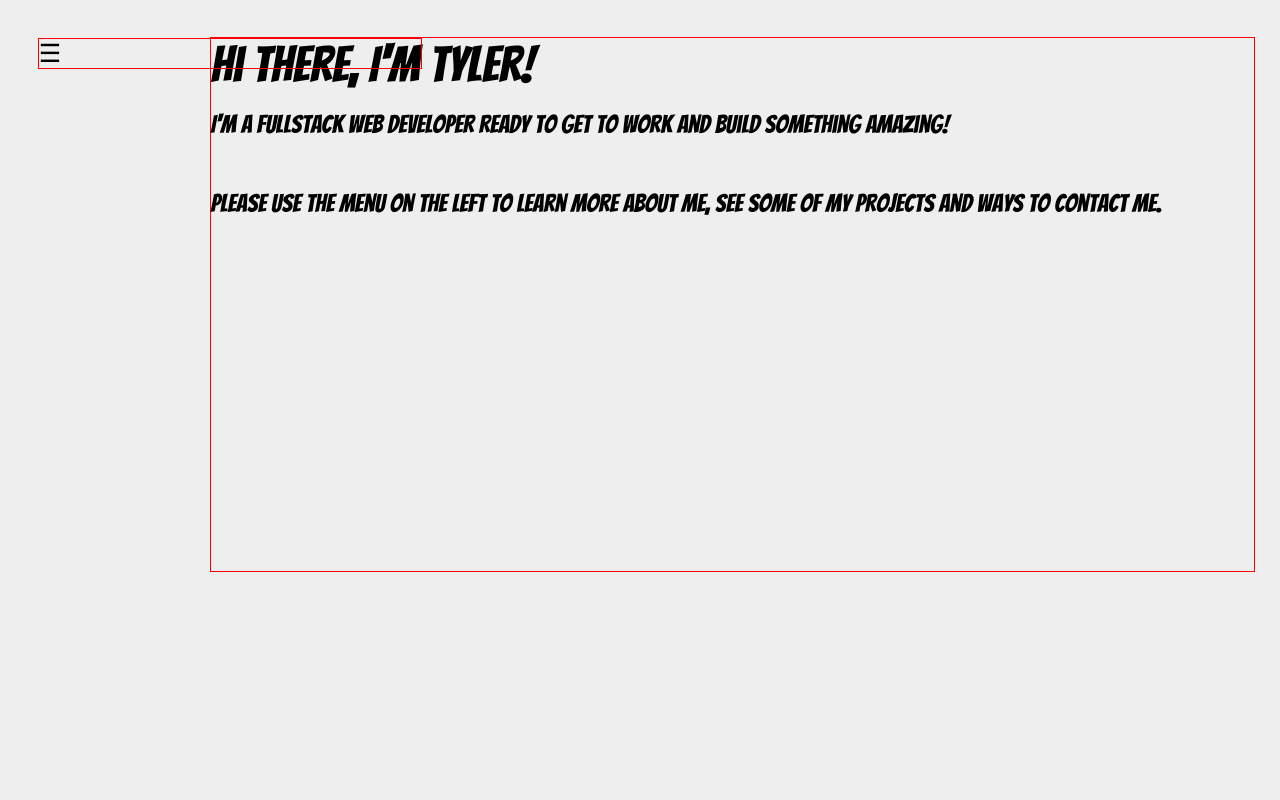
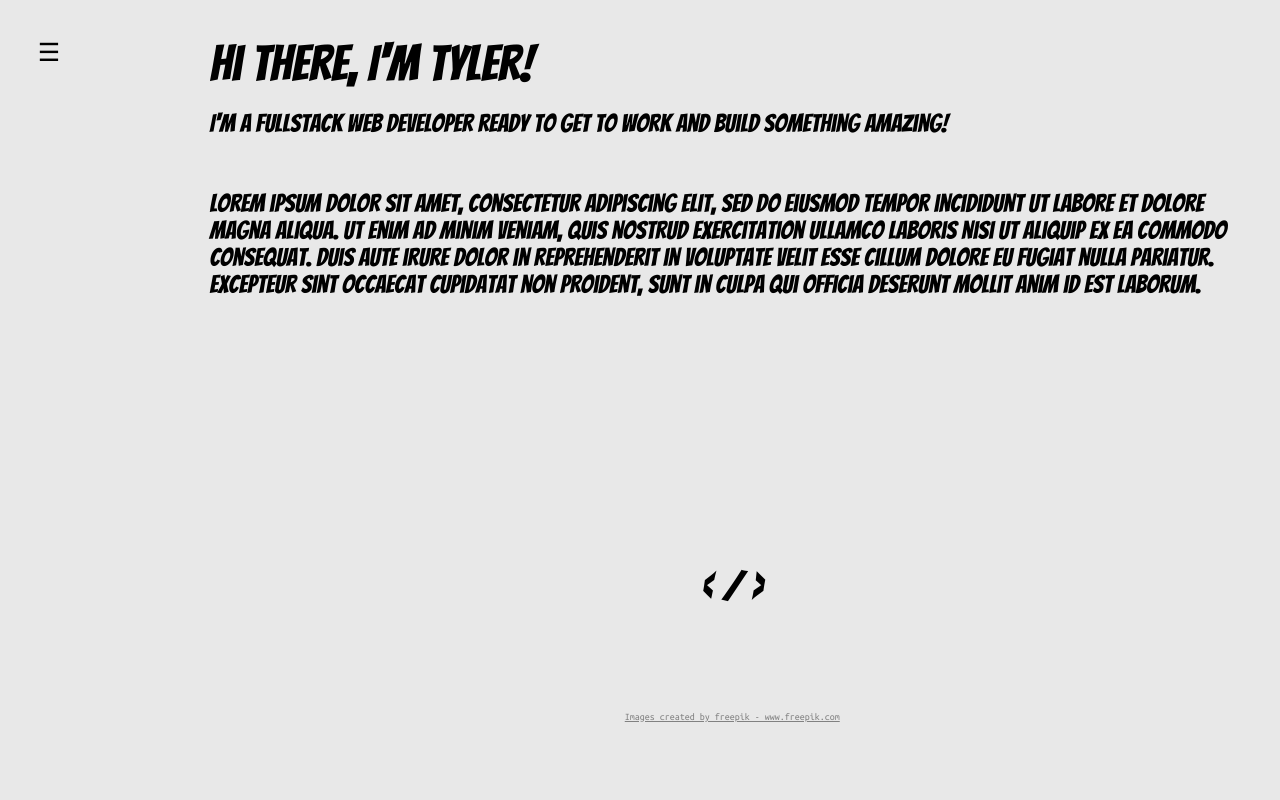
Before and after one commit to tbrown815/portfolio-react, a React (Create React App) app: page / in a window 1280 px wide. Shown: the top 800 px of the page. Built offline with nearby package versions, Linux system fonts and the light colour scheme.

Commit message:
updates for different color selections on nav and site

```diff
--- a/src/About_cp/about.js
+++ b/src/About_cp/about.js
@@ -3,6 +3,10 @@ import React from 'react'
 import './about.css';
 
 export default class About extends React.Component {
+
+    componentDidMount() {
+        window.scrollTo(0, 0)
+    }
 
     render() {
 
@@ -16,7 +20,7 @@ export default class About extends React.Component {
 
             <div id='mainAbout' className={isVisible}>
 
-                <h3 className='sectionTitle'>About Me:</h3>
+                <h3 className='sectionTitle' id='colorIconRd'>About Me:</h3>
                 <br />
                 <p className='aboutContent' >
                     Lorem ipsum dolor sit amet, consectetur adipiscing elit, sed do eiusmod tempor incididunt ut labore et
--- a/src/App.css
+++ b/src/App.css
@@ -11,22 +11,19 @@ font-size: 20px;
 padding: 25px;
 margin: 0;
 overflow: auto;
+background-color: #e8e8e8;
 }
 
 .navIcon, .displayDiv, footer {
-border: 1px solid red;
+border: 0px solid red;
 
 }
 
 .menuDiv {
-width: 5%;
-float: left;
 }
 
 .displayDiv {
 margin-top: 1%;
-width: 90%;
-float: right;
 }
 
 .displayDiv, footer {
@@ -36,17 +33,13 @@ width: 85%;
 
 footer {
 font-size: 14px;
-margin-top: 110%;
+margin-top: 10%;
 margin-left: 1%;
 margin-bottom: 1%;
 text-align: center;
 }
 
-footer a {
-color: #818181;
-}
-
-footer a:visited {
+footer a, footer a:visited {
 color: #818181;
 }
 
@@ -72,7 +65,7 @@ font-weight: lighter;
 
 .navIcon {
 font-size: 25px;
-width: 30%;
+width: 15%;
 position: fixed;
 z-index: 1;
 margin-top: 1%;
@@ -83,6 +76,22 @@ content: ' Menu';
 }
 
 
+#colorIconBlk {
+color: black;
+}
+
+#colorIconRd {
+color: #9e0012;
+}
+
+#colorIconGrn {
+color: #2d8e39;
+}
+
+#colorIconBlu {
+color: #00329e;
+}
+
 .sectionTitle {
 font-size: 30px;
 margin-bottom: 5%;
@@ -92,6 +101,10 @@ margin-bottom: 5%;
 
   .navIcon {
   margin-left: -3%;
+  }
+
+  footer {
+    margin-top: 55%;
   }
 
 }
--- a/src/App.js
+++ b/src/App.js
@@ -57,19 +57,23 @@ export default class PortfolioMain extends React.Component {
 
     console.log('state: ', this.state)
 
-    let mainDisplay;
+    let mainDisplay, colorIcon;
 
     if (this.state.mainVisible === 0) {
       mainDisplay = <Home mainVisible={this.state.mainVisible} />
+      colorIcon = 'colorIconBlk'
     }
     if (this.state.mainVisible === 1) {
       mainDisplay = <About mainVisible={this.state.mainVisible} />
+      colorIcon = 'colorIconRd'
     }
     if (this.state.mainVisible === 2) {
       mainDisplay = <Projects mainVisible={this.state.mainVisible} />
+      colorIcon = 'colorIconGrn'
     }
     if (this.state.mainVisible === 3) {
       mainDisplay = <Contact mainVisible={this.state.mainVisible} />
+      colorIcon = 'colorIconBlu'
     }
 
     return (
@@ -78,7 +82,7 @@ export default class PortfolioMain extends React.Component {
       <div id='main' className='main'>
 
         <div className='menuDiv'>
-          <div className='navIcon' id='navIcon' onClick={() => this.toggleNav()}>&#9776;</div>
+          <div className='navIcon' id={colorIcon} onClick={() => this.toggleNav()}>&#9776;</div>
           <MainNav toggleNav={(mainVal) => this.toggleNav(mainVal)} navVisible={this.state.navVisible}
             toggleMain={(mainVal) => this.toggleMain(mainVal)} mainVisible={this.state.mainVisible} />
         </div>
@@ -94,7 +98,7 @@ export default class PortfolioMain extends React.Component {
 
 
           <footer>
-          <div className='closeTag'>&lt; / &gt;</div>
+          <div className='closeTag' id={colorIcon}>&lt; / &gt;</div>
 
             <p className='footerLink'>
                 <a href="https://www.freepik.com/" target='_blank' rel='noopener noreferrer'>Images created by freepik - www.freepik.com</a></p>
--- a/src/Contact_cp/contact.js
+++ b/src/Contact_cp/contact.js
@@ -3,6 +3,10 @@ import React from 'react'
 import './contact.css';
 
 export default class Contact extends React.Component {
+
+    componentDidMount() {
+        window.scrollTo(0, 0)
+    }
 
     render() {
 
@@ -16,7 +20,7 @@ export default class Contact extends React.Component {
 
             <div id='mainContact' className={isVisible}>
 
-                <h3 className='sectionTitle'>Contact Me:</h3>
+                <h3 className='sectionTitle' id='colorIconBlu'>Contact Me:</h3>
                 <br />
                 <p className='contactContent' >
                     Lorem ipsum dolor sit amet, consectetur adipiscing elit, sed do eiusmod tempor incididunt ut labore et
--- a/src/Home_cp/home.css
+++ b/src/Home_cp/home.css
@@ -16,7 +16,7 @@ font-size: 50px;
 }
 
 .welcomeSection {
-margin-bottom: 30%;
+margin-bottom: 10%;
 }
 
 .homeContent {
--- a/src/Home_cp/home.js
+++ b/src/Home_cp/home.js
@@ -3,6 +3,10 @@ import React from 'react'
 import './home.css';
 
 export default class Home extends React.Component {
+
+    componentDidMount() {
+        window.scrollTo(0, 0)
+    }
 
     render() {
 
@@ -16,15 +20,23 @@ export default class Home extends React.Component {
 
             <div id='mainHome' className={isVisible}>
 
-                <div className='hiThere'>Hi there, I'm Tyler!</div>
+                <div className='hiThere' id='colorIconBlk'>Hi there, I'm Tyler!</div>
 
                 <br />
 
                 <div className='welcomeSection' role="article">
                     <p className='homeContent' >I'm a fullstack web developer ready to get to work and build something amazing!</p>
 
-                    <p className='homeContent' >Please use the menu on the left to learn more about me,
-                        see some of my projects and ways to contact me.</p>
+                    <p className='homeContent' >                        Lorem ipsum dolor sit amet, consectetur adipiscing elit, sed do eiusmod tempor incididunt ut labore
+                        et
+                        dolore magna aliqua.
+                        Ut enim ad minim veniam, quis nostrud exercitation ullamco laboris nisi ut aliquip ex ea commodo
+                        consequat. Duis aute irure dolor
+                        in reprehenderit in voluptate velit esse cillum dolore eu fugiat nulla pariatur. Excepteur sint
+                        occaecat
+                        cupidatat non proident,
+                        sunt in culpa qui officia deserunt mollit anim id est laborum.
+                    </p>
 
                 </div>
 
--- a/src/Navigation_cp/mainNav.css
+++ b/src/Navigation_cp/mainNav.css
@@ -1,17 +1,50 @@
 
 .navMenu.hide {
 width: 0;
+border: 0 !important;
+
 }
 
 .navMenu.display {
 width: 20%;
 overflow: hidden;
+
+}
+
+#selHomeNav, #selAboutNav, #selProjectsNav, #selContactNav {
+  font-family: 'Bangers', cursive !important;
+  font-weight: lighter;
+  color: whitesmoke;
+
+}
+
+#navMenuHome {
+  background: linear-gradient(-45deg, whitesmoke, #000000);
+  border: 1px solid black;
+
 }
 
 
+#navMenuAbout {
+  background: linear-gradient(-45deg, #9e0012, #000000);
+  border: 1px solid #9e0012;
+
+}
+
+#navMenuProjects {
+  background: linear-gradient(-45deg, #2d8e39, #000000);
+  border: 1px solid #2d8e39;
+
+}
+
+#navMenuContact {
+  background: linear-gradient(-45deg, #00329e, #000000);
+  border: 1px solid #00329e;
+
+}
+
 .navMenu {
 height: 100%;
-    background: linear-gradient(-45deg,  rgb(255, 136, 0), rgb(180, 96, 0), rgb(107, 57, 1), rgb(29, 15, 0), rgb(0, 0, 0));
 position: fixed;
 top: 0;
 left: 0;
@@ -24,13 +57,14 @@
 .navMenu p {
 padding: 8px 8px 8px 32px;
 text-decoration: none;
-    color: whitesmoke;
+color: lightgray;
 display: block;
 transition: 0.3s;
 }
 
 .navMenu p:hover {
-    color: lightslategrey;
+font-weight: bolder;
+color: whitesmoke;
 }
 
 .navMenuSelect {
@@ -68,3 +102,12 @@
   }
 
 }
+
+
+@media only screen and (min-device-width: 480px) and (max-device-width: 1050px) {
+
+  .navMenu.display {
+  width: 30%;
+  overflow: hidden;
+  }
+}
--- a/src/Navigation_cp/mainNav.js
+++ b/src/Navigation_cp/mainNav.js
@@ -20,15 +20,42 @@ export default class MainNav extends React.Component {
             isVisible = 'display navMenu';
         }
 
+        let homeMenu, aboutMenu, projectsMenu, contactMenu, navMenu
+
+        if (this.props.mainVisible === 0) {
+            homeMenu = 'selHomeNav'
+            navMenu = 'navMenuHome'
+        }
+        if (this.props.mainVisible === 1) {
+            aboutMenu = 'selAboutNav'
+            navMenu = 'navMenuAbout'
+        }
+        if (this.props.mainVisible === 2) {
+            projectsMenu = 'selProjectsNav'
+            navMenu = 'navMenuProjects'
+        }
+        if (this.props.mainVisible === 3) {
+            contactMenu = 'selContactNav'
+            navMenu = 'navMenuContact'
+        }
+
+        /*
+        mainVisible =
+        Home = 0
+        About = 1
+        Projects = 2
+        Contact = 3
+        */
+
         return (
 
-            <div id='navMenu' className={isVisible} >
-                <p className='navClose' onClick={() => this.props.toggleNav()}>Close X</p>
+            <div id={navMenu} className={isVisible} >
+                <p className='navClose' onClick={() => this.props.toggleNav()}>&lt;Close /&gt;</p>
                 <div className='menuItems'>
-                    <p className='navMenuSelect' onClick={() => this.toggleDisplay(0)}>Home</p>
-                    <p className='navMenuSelect' onClick={() => this.toggleDisplay(1)}>About Me</p>
-                    <p className='navMenuSelect' onClick={() => this.toggleDisplay(2)}>Projects</p>
-                    <p className='navMenuSelect' onClick={() => this.toggleDisplay(3)}>Contact</p>
+                    <p id={homeMenu} className='navMenuSelect' onClick={() => this.toggleDisplay(0)}>Home</p>
+                    <p id={aboutMenu} className='navMenuSelect' onClick={() => this.toggleDisplay(1)}>About Me</p>
+                    <p id={projectsMenu} className='navMenuSelect' onClick={() => this.toggleDisplay(2)}>Projects</p>
+                    <p id={contactMenu} className='navMenuSelect' onClick={() => this.toggleDisplay(3)}>Contact</p>
                 </div>
             </div>
         )
--- a/src/Projects_cp/projects.js
+++ b/src/Projects_cp/projects.js
@@ -3,6 +3,10 @@ import React from 'react'
 import './projects.css';
 
 export default class Projects extends React.Component {
+
+    componentDidMount() {
+        window.scrollTo(0, 0)
+    }
 
     render() {
 
@@ -16,7 +20,7 @@ export default class Projects extends React.Component {
 
             <div id='projectsHome' className={isVisible}>
 
-                <h3 className='sectionTitle'>My Projects:</h3>
+                <h3 className='sectionTitle' id='colorIconGrn'>My Projects:</h3>
                 <div className='projectItem'>
                     <h4 className='projectTitle' >Password Checker</h4>
                     <img src="https://github.com/BrotherFatcake/passwordcheck/blob/master/world-background2.svg.png?raw=true"
```
Lines whose indentation alone changed are shown as unchanged.
